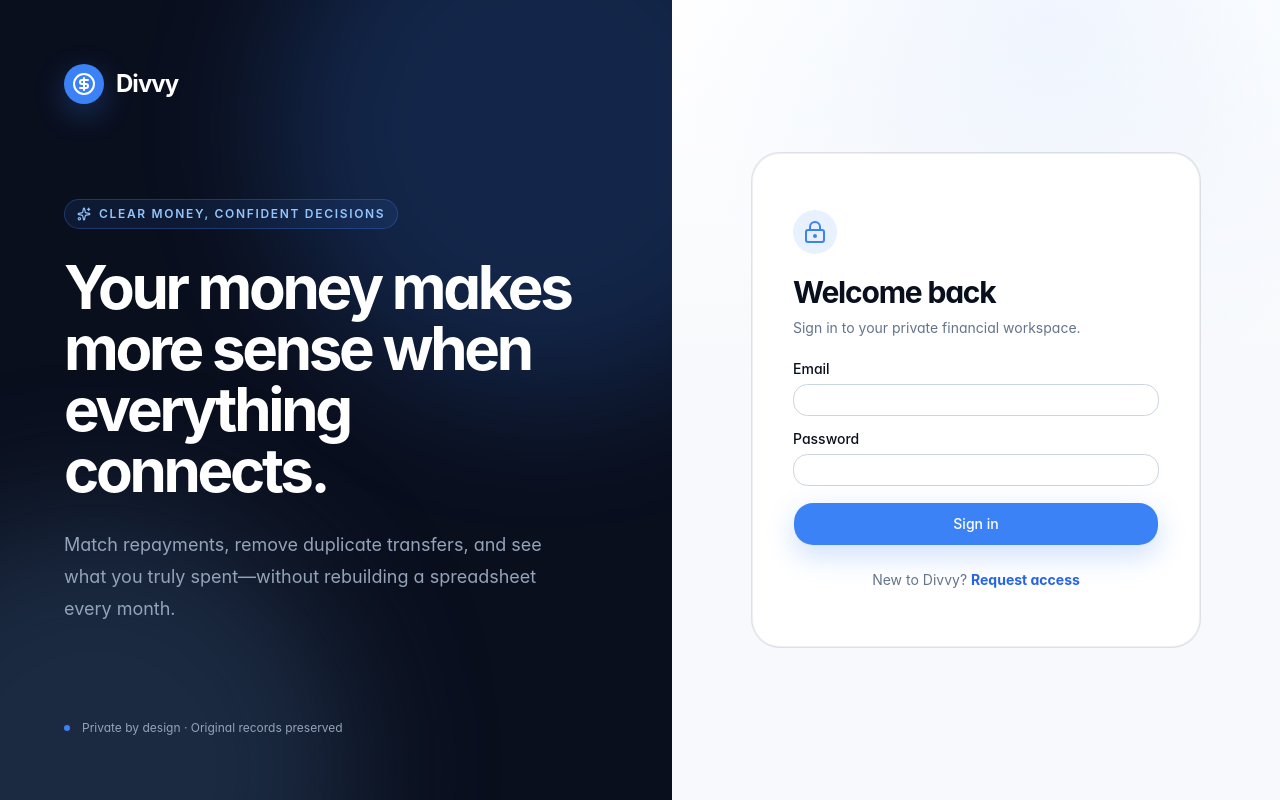
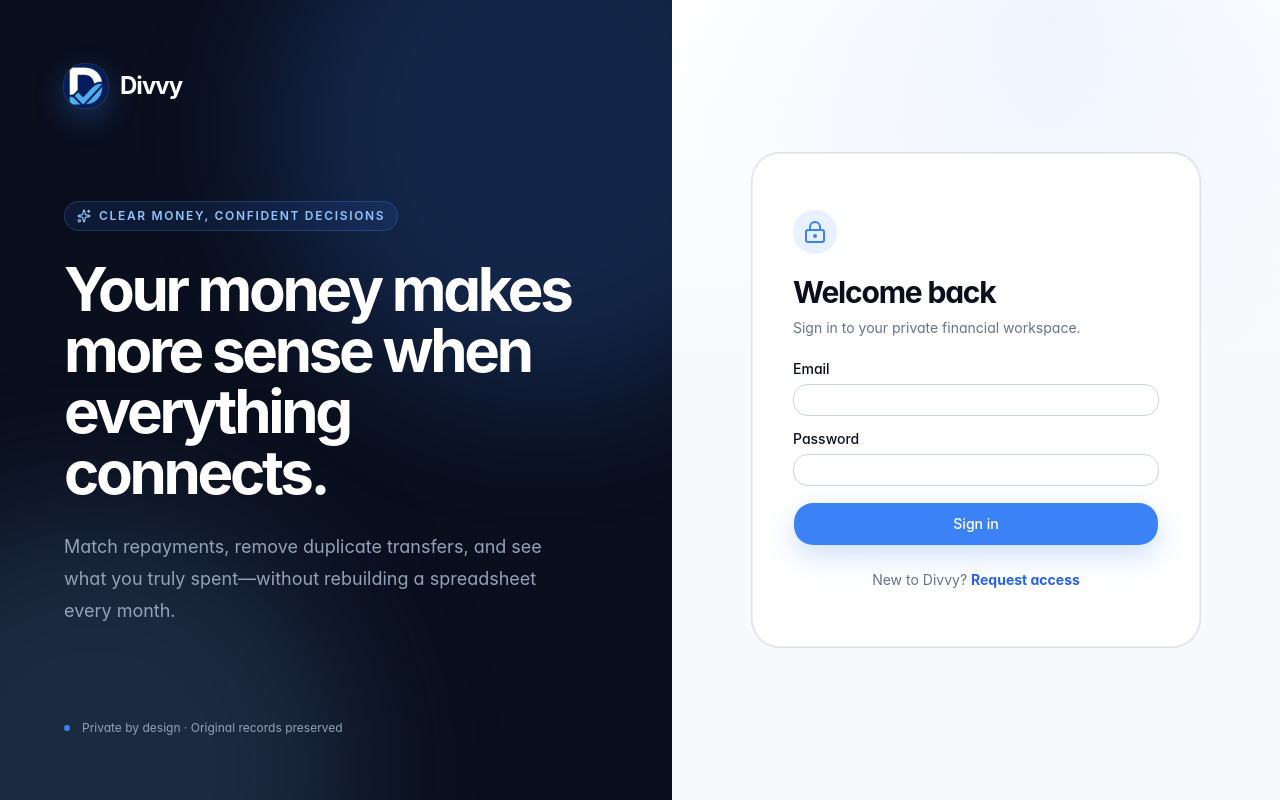
Before and after one commit to rileyhadley27/TrueSpend, a Next.js app: page /auth in a window 1280 px wide. Built offline with nearby package versions, Linux system fonts and the light colour scheme.

Commit message:
Add official Divvy brand logo

```diff
--- a/src/app/admin/page.tsx
+++ b/src/app/admin/page.tsx
@@ -1,14 +1,8 @@
 import { redirect } from "next/navigation";
 import Link from "next/link";
-import {
-  ArrowLeft,
-  Check,
-  CircleDollarSign,
-  Clock3,
-  ShieldCheck,
-  X,
-} from "lucide-react";
+import { ArrowLeft, Check, Clock3, ShieldCheck, X } from "lucide-react";
 import { decideSignup } from "./actions";
+import { DivvyLogo } from "@/components/brand/divvy-logo";
 import { Badge } from "@/components/ui/badge";
 import { Button } from "@/components/ui/button";
 import { Card, CardContent, CardHeader, CardTitle } from "@/components/ui/card";
@@ -34,9 +28,7 @@ export default async function AdminPage() {
       <header className="mx-auto max-w-6xl rounded-2xl bg-[#0A0F1E] text-white shadow-[0_18px_50px_rgba(10,15,30,.2)] ring-1 ring-white/8">
         <div className="flex h-16 items-center justify-between px-4 sm:px-5">
           <Link href="/" className="flex items-center gap-3 font-bold">
-            <span className="grid size-9 place-items-center rounded-xl bg-[#3B82F6] shadow-[0_8px_20px_rgba(59,130,246,.3)]">
-              <CircleDollarSign className="size-5" />
-            </span>
+            <DivvyLogo className="size-9 shadow-[0_8px_20px_rgba(59,130,246,.3)] ring-1 ring-white/10" />
             Divvy
           </Link>
           <Badge className="border-0 bg-[#3B82F6]/18 text-[#BFDBFE]">
--- a/src/app/auth/page.tsx
+++ b/src/app/auth/page.tsx
@@ -1,5 +1,6 @@
-import { CircleDollarSign, LockKeyhole, Sparkles } from "lucide-react";
+import { LockKeyhole, Sparkles } from "lucide-react";
 import { signIn, signUp } from "./actions";
+import { DivvyLogo } from "@/components/brand/divvy-logo";
 import { Alert, AlertDescription } from "@/components/ui/alert";
 import { Button } from "@/components/ui/button";
 import { Card, CardContent } from "@/components/ui/card";
@@ -19,9 +20,7 @@ export default async function AuthPage({
         <div className="pointer-events-none absolute -right-36 -top-36 size-[34rem] rounded-full bg-[#3B82F6]/20 blur-3xl" />
         <div className="pointer-events-none absolute -bottom-56 -left-40 size-[32rem] rounded-full bg-[#1B2A41] blur-3xl" />
         <div className="relative flex items-center gap-3">
-          <span className="grid size-10 place-items-center rounded-xl bg-[#3B82F6] shadow-[0_10px_30px_rgba(59,130,246,.3)]">
-            <CircleDollarSign />
-          </span>
+          <DivvyLogo className="size-11 shadow-[0_10px_30px_rgba(59,130,246,.3)] ring-1 ring-white/10" />
           <span className="text-2xl font-bold tracking-[-0.04em]">Divvy</span>
         </div>
         <div className="relative max-w-xl">
@@ -46,9 +45,7 @@ export default async function AuthPage({
           <CardContent className="p-7 sm:p-10">
             <div className="mb-7 lg:hidden">
               <div className="flex items-center gap-2 text-xl font-extrabold">
-                <span className="grid size-9 place-items-center rounded-xl bg-[#3B82F6] text-white">
-                  <CircleDollarSign className="size-5" />
-                </span>
+                <DivvyLogo className="size-9 shadow-sm" />
                 Divvy
               </div>
             </div>
--- a/src/app/pending/page.tsx
+++ b/src/app/pending/page.tsx
@@ -1,5 +1,6 @@
-import { Clock3, CircleDollarSign } from "lucide-react";
+import { Clock3 } from "lucide-react";
 import { signOut } from "@/app/auth/actions";
+import { DivvyLogo } from "@/components/brand/divvy-logo";
 import { Button } from "@/components/ui/button";
 import { Card, CardContent } from "@/components/ui/card";
 
@@ -8,9 +9,7 @@ export default function PendingPage() {
     <main className="grid min-h-screen place-items-center p-5">
       <Card className="surface-card max-w-lg rounded-[28px] text-center">
         <CardContent className="p-9 sm:p-11">
-          <div className="mx-auto grid size-12 place-items-center rounded-2xl bg-[#0A0F1E] text-white shadow-[0_10px_30px_rgba(10,15,30,.2)]">
-            <CircleDollarSign />
-          </div>
+          <DivvyLogo className="mx-auto size-12 rounded-2xl shadow-[0_10px_30px_rgba(10,15,30,.2)]" />
           <span className="mx-auto mt-8 grid size-14 place-items-center rounded-full bg-[#E8F1FF] text-[#3B82F6] ring-8 ring-[#3B82F6]/5">
             <Clock3 />
           </span>
--- /dev/null
+++ b/src/components/brand/divvy-logo.tsx
@@ -0,0 +1,22 @@
+import Image from "next/image";
+import { cn } from "@/lib/utils";
+
+export function DivvyLogo({ className }: { className?: string }) {
+  return (
+    <span
+      aria-hidden="true"
+      className={cn(
+        "relative block shrink-0 overflow-hidden rounded-xl bg-[#0A2A69]",
+        className,
+      )}
+    >
+      <Image
+        src="/brand/divvy-logo.jpeg"
+        alt=""
+        fill
+        sizes="64px"
+        className="scale-[1.65] object-cover"
+      />
+    </span>
+  );
+}
--- a/src/components/dashboard/divvy-dashboard.tsx
+++ b/src/components/dashboard/divvy-dashboard.tsx
@@ -36,6 +36,7 @@ import {
 } from "recharts";
 
 import { signOut } from "@/app/auth/actions";
+import { DivvyLogo } from "@/components/brand/divvy-logo";
 import { ImportDialog } from "./import-dialog";
 import { AccountDialog } from "./account-dialog";
 import { ManualDialog } from "./manual-dialog";
@@ -475,9 +476,7 @@ function Header({
           onClick={() => setView("overview")}
           className="flex items-center gap-3"
         >
-          <span className="grid size-9 place-items-center rounded-xl bg-[#3B82F6] text-white shadow-[0_8px_20px_rgba(59,130,246,.32)]">
-            <CircleDollarSign className="size-5" />
-          </span>
+          <DivvyLogo className="size-9 shadow-[0_8px_20px_rgba(59,130,246,.28)] ring-1 ring-white/10" />
           <span className="text-lg font-bold tracking-[-0.04em] sm:text-xl">
             Divvy
           </span>
```
Also changed, not shown: public/brand/divvy-logo.jpeg (added).
